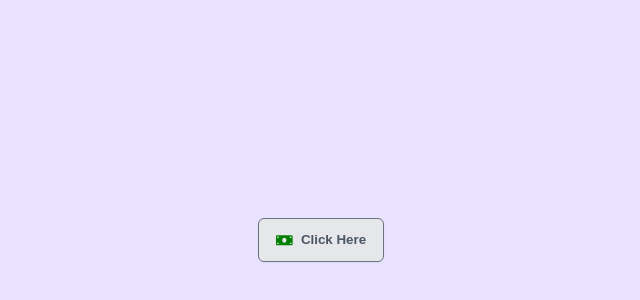
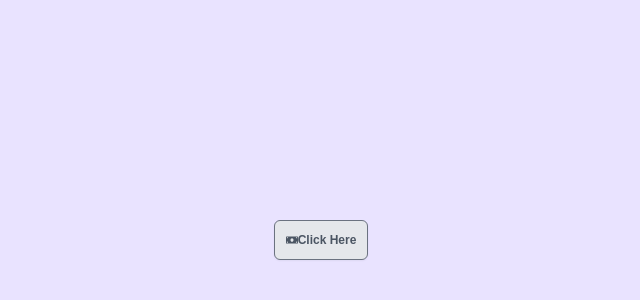
Before and after one commit to SGM-dev/react-component-library, a React (Vite) app: page / in a window 1280 px wide. Shown: the part 160-460 px from the top of the page, without its empty margins (319-959 px from the left). Built offline with nearby package versions, Linux system fonts and the light colour scheme.

Commit message:
set button size according to size prop

```diff
--- a/src/App.jsx
+++ b/src/App.jsx
@@ -3,10 +3,9 @@ import Button from "./components/Button/Button";
 import { FaMoneyBill } from "react-icons/fa";
 
 function App() {
-
   return (
     <main>
-      <Button onClick={() => console.log("...logging in")}>
+      <Button size="sm" onClick={() => console.log("...logging in")}>
         <FaMoneyBill />
         Click Here
       </Button>
--- a/src/components/Button/Button.css
+++ b/src/components/Button/Button.css
@@ -12,9 +12,15 @@ button {
   align-items: center;
 }
 
+button.button-small {
+  padding: 7px 11px;
+  font-size: 12px;
+}
 
-button svg {
-margin-right: 0.5em;
-font-size: 1.25em;
-color: green;
+button.button-large {
+  padding: 30px 40px;
 }
+
+.green {
+  color: green;
+}
--- a/src/components/Button/Button.jsx
+++ b/src/components/Button/Button.jsx
@@ -1,10 +1,12 @@
 import "./Button.css";
 
+export default function Button({ children, size, ...rest }) {
+  const sizeClass =
+    (size === "sm" && "button-small") || (size === "lg" && "button-large");
 
-function Button(props) {
-return (
-    <button onClick={props.onClick} >{props.children}</button>
-)
+  return (
+    <button className={sizeClass} {...rest}>
+      {children}
+    </button>
+  );
 }
-
-export default Button
```
